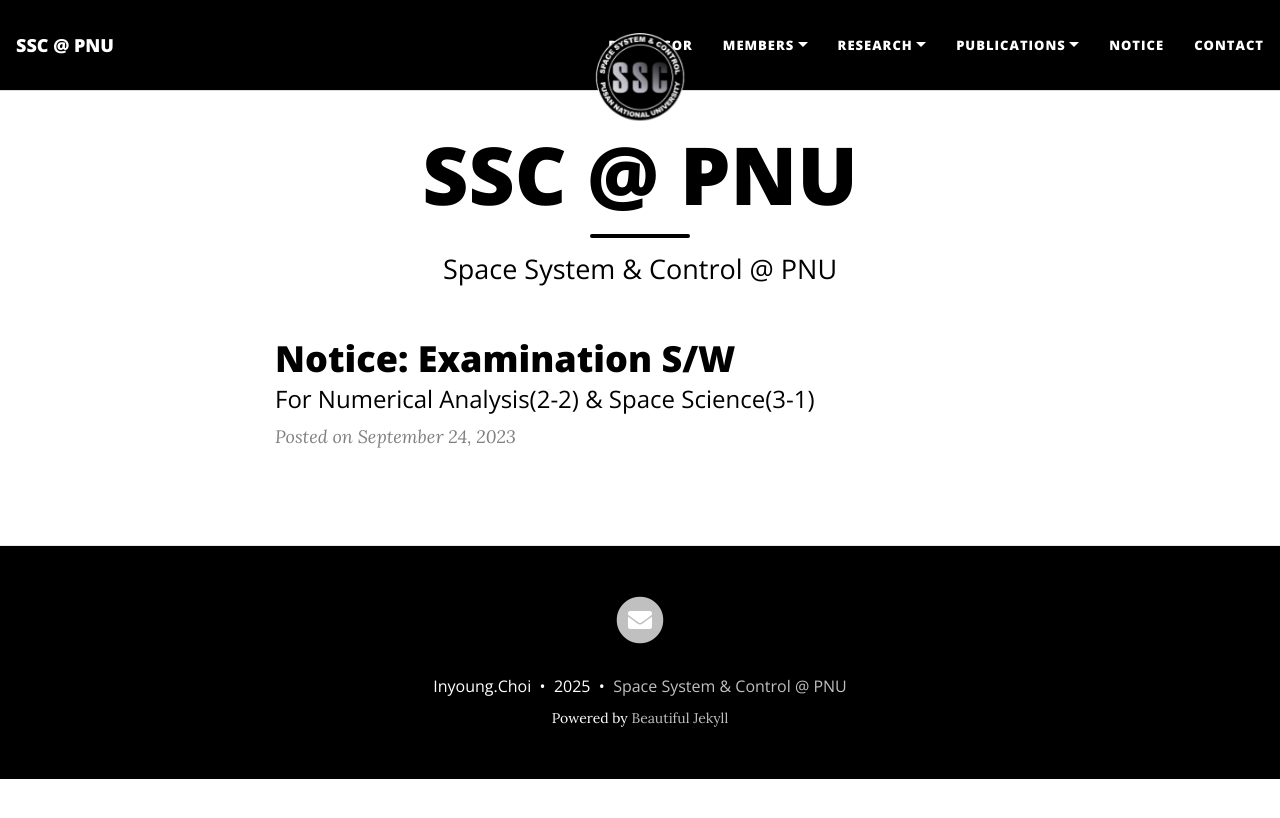
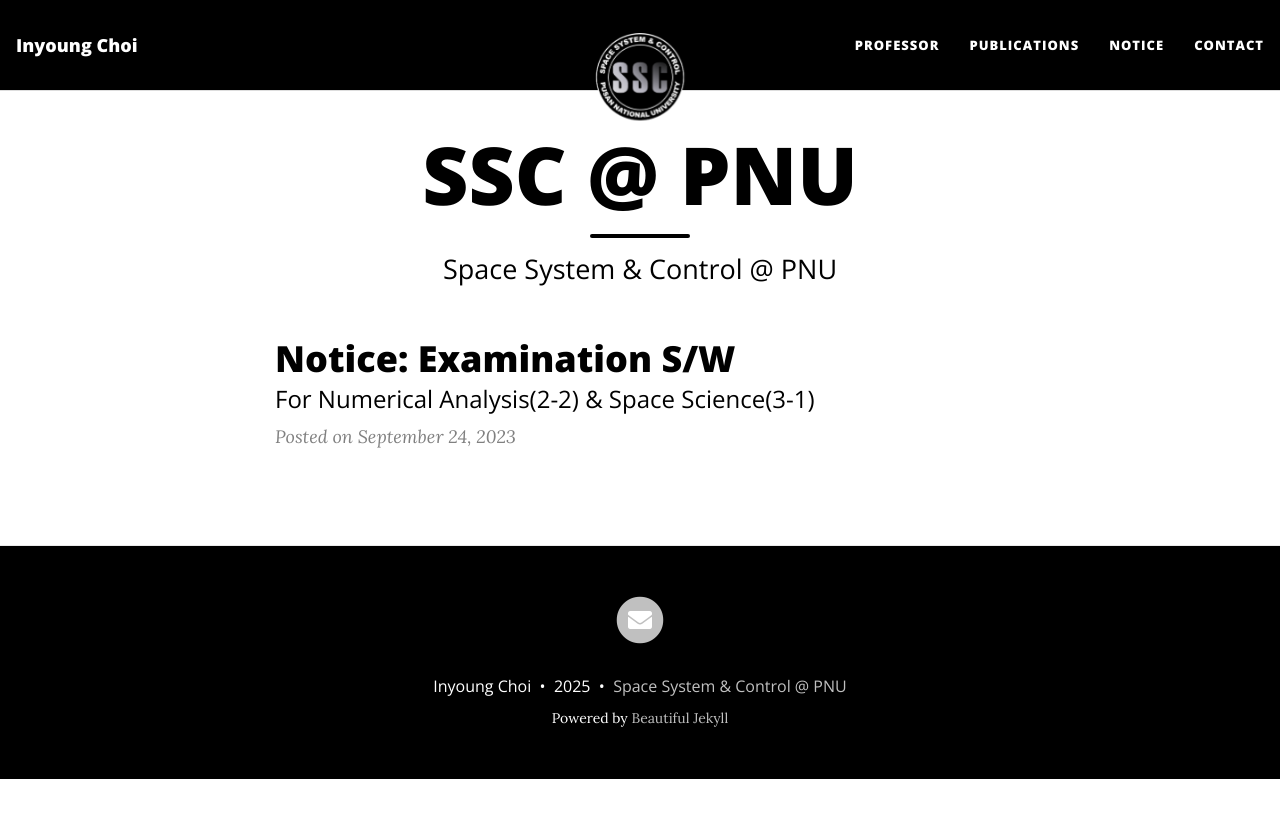
Before and after one commit to InyoungChoi-acai/InyoungChoi-acai.github.io, a Jekyll site: the page built from index.html, in a window 1280 px wide. Shown: the top 818 px of the page. Built offline with Jekyll 4.4.1, drawn with Linux system fonts in a browser that asks for light colours; nearby versions of some CDN libraries; the list of posts is cut into pages by our own code; some of the changed lines change nothing that is shown.

Commit message:
Update _config.yml

```diff
--- a/_config.yml
+++ b/_config.yml
@@ -10,10 +10,10 @@
 ############################
 
 # Name of website
-title: SSC @ PNU
+title: Inyoung Choi
 
 # Your name to show in the footer
-author: Inyoung.Choi
+author: Inyoung Choi
 
 ###############################################
 # --- List of links in the navigation bar --- #
@@ -21,22 +21,7 @@ author: Inyoung.Choi
 
 navbar-links:
   Professor: "Professor"
-  Members:
-    - Ph.D Candidates: "PhD"
-    - M.S. Candidates: "Master"
-    - Undergraduated: "Undergraduated"
-    - Alumni: "Alumni"
-#    - Beautiful Jekyll: "https://beautifuljekyll.com"
-#    - Professor: "https://www.markdowntutorial.com/"
-#  Author's home: "https://deanattali.com"
-  Research:
-    - Ongoing: "Ongoing"
-    - Outdated: "Outdated"
-  Publications:
-    - International Journals: "InternationalJournals"
-    - Domestic Journals: "DomesticJournals"
-    - Conferences: "Conferences"
-    - Patents: "Patents"
+  Publications: "Publications"
   Notice: "Notice"
   Contact: "Contact"
 
@@ -64,7 +49,7 @@ round-avatar: false
 # You can change the order that they show up on the page by changing the order here.
 # Uncomment the links you want to show and add your information to each one.
 social-network-links:
-  email: "donghyun.cho@pusan.ac.kr"
+  email: "inyoung.choi@kaist.ac.kr"
 #  rss: true  # remove this line if you don't want to show an RSS link at the bottom
 #  facebook: deanattali
 #  github: daattali
```
